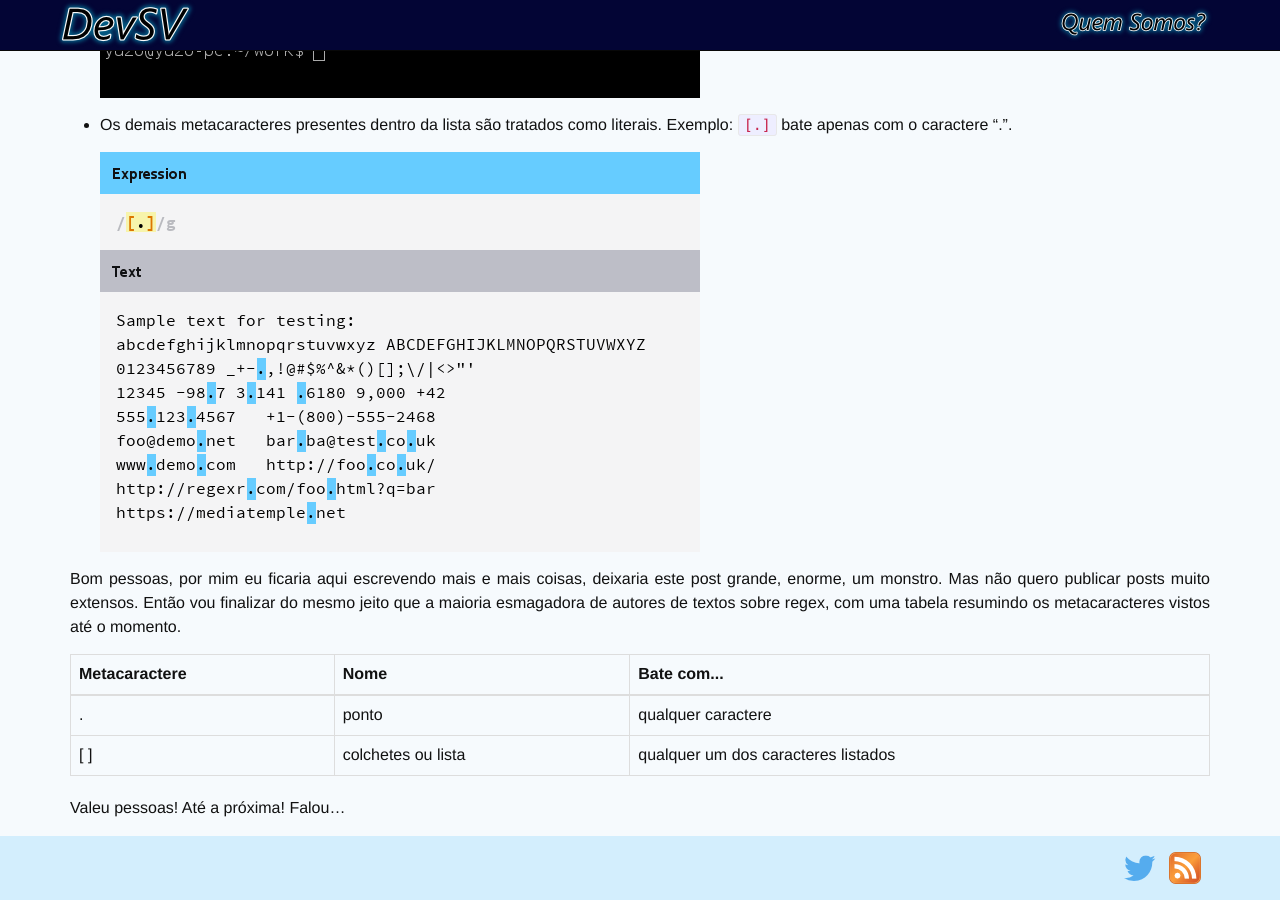
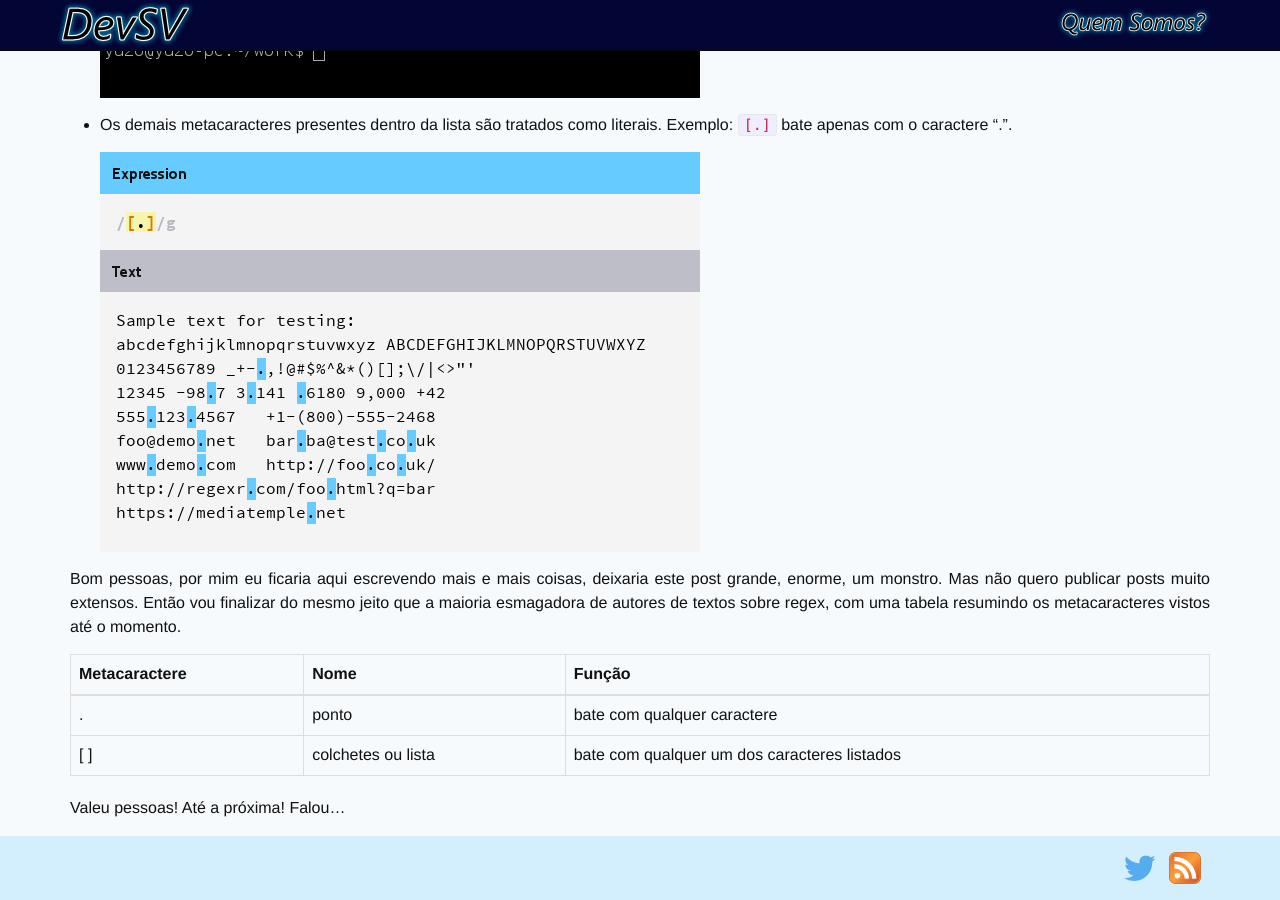
Before and after one commit to devsvbr/devsvbr.github.io, a Jekyll site: the page built from _posts/2017-03-31-falando-sobre-expressoes-regulares-primeiros-metacaracteres.md, in a window 1280 px wide and 900 px high, scrolled down 3927 px. Built offline with Jekyll 4.4.1, drawn with Linux system fonts in a browser that asks for light colours.

Commit message:
editando tabela do post #3 sobre ER

```diff
--- a/_posts/2017-03-31-falando-sobre-expressoes-regulares-primeiros-metacaracteres.md
+++ b/_posts/2017-03-31-falando-sobre-expressoes-regulares-primeiros-metacaracteres.md
@@ -81,15 +81,15 @@ Bom pessoas, por mim eu ficaria aqui escrevendo mais e mais coisas, deixaria est
 <table class="table table-bordered">
   <thead>
     <tr>
-      <th>Metacaractere</th><th>Nome</th><th>Bate com...</th>
+      <th>Metacaractere</th><th>Nome</th><th>Função</th>
     </tr>
   </thead>
   <tbody>
     <tr>
-      <td>.</td><td>ponto</td><td>qualquer caractere</td>
+      <td>.</td><td>ponto</td><td>bate com qualquer caractere</td>
     </tr>
     <tr>
-      <td>[ ]</td><td>colchetes ou lista</td><td>qualquer um dos caracteres listados</td>
+      <td>[ ]</td><td>colchetes ou lista</td><td>bate com qualquer um dos caracteres listados</td>
     </tr>
   </tbody>
 </table>
```
